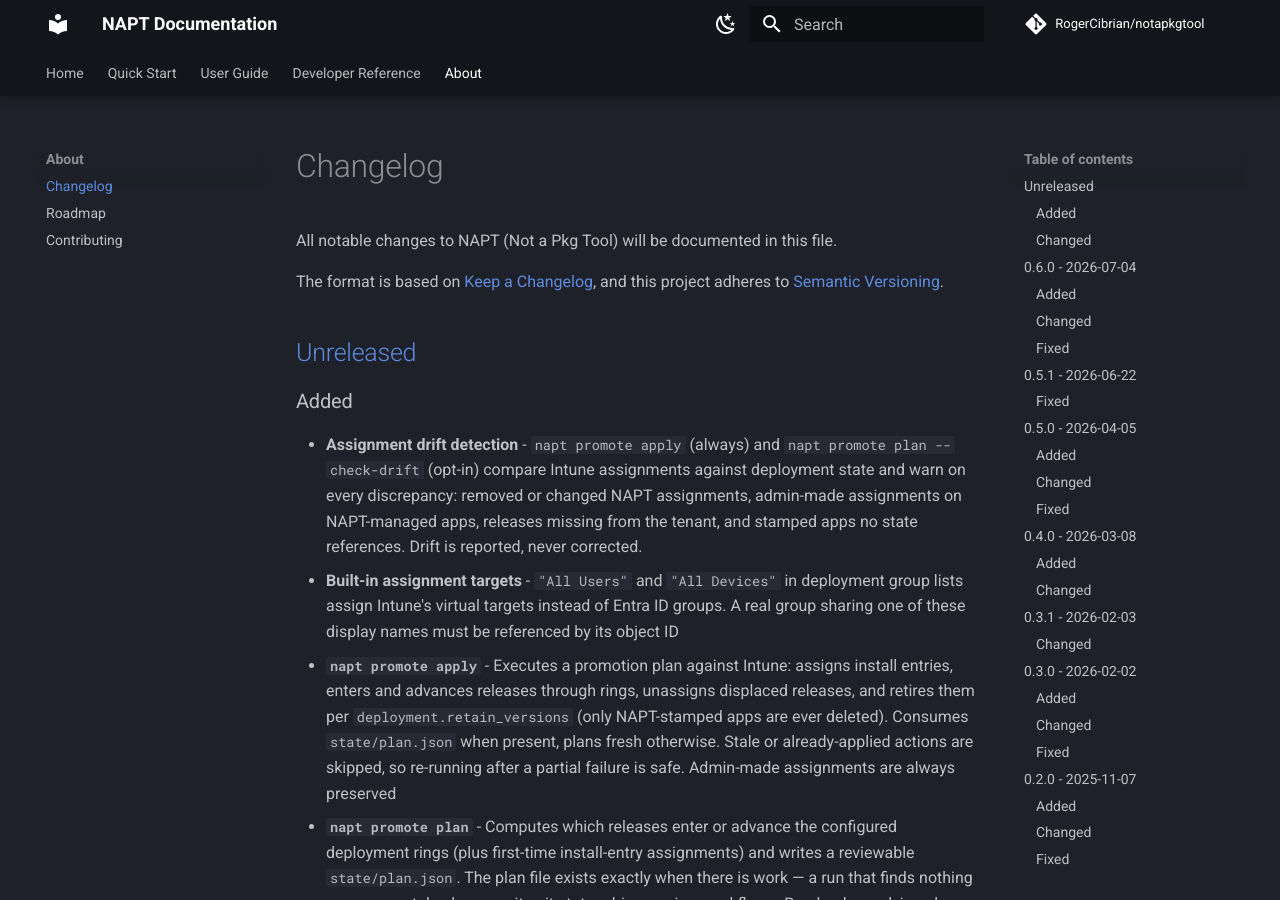
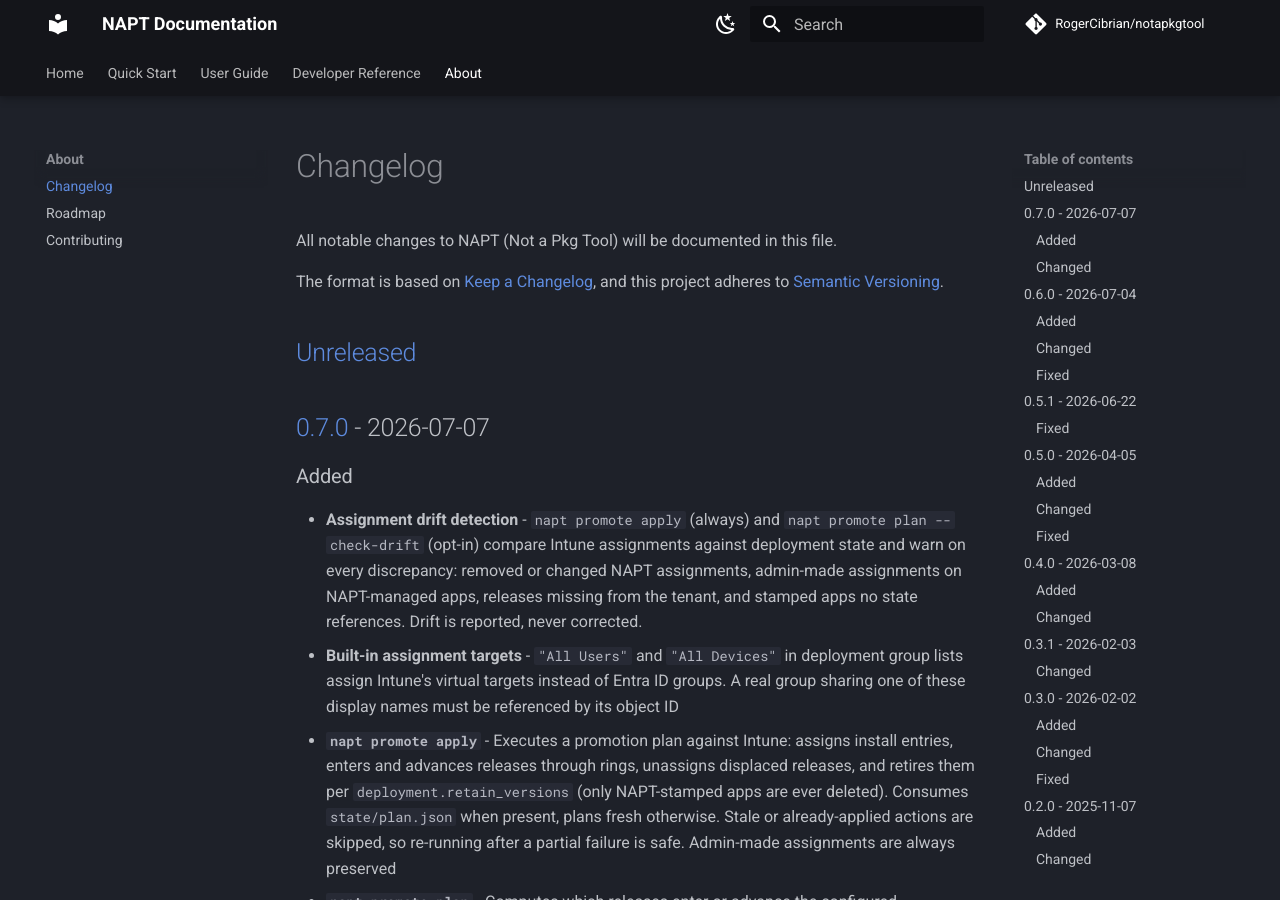
Before and after one commit to RogerCibrian/notapkgtool, an MkDocs documentation site: the page built from docs/changelog.md, in a window 1280 px wide and 900 px high. Built offline with MkDocs 1.6.1 and Material for MkDocs 9.7.7, drawn with Linux system fonts in a browser that asks for light colours; comment, search, counter and statistics services are not loaded.

Commit message:
chore: Prepare release 0.7.0 (#89)

```diff
--- a/docs/changelog.md
+++ b/docs/changelog.md
@@ -6,6 +6,8 @@
 and this project adheres to [Semantic Versioning](https://semver.org/spec/v2.0.0.html).
 
 ## [Unreleased]
+
+## [0.7.0] - 2026-07-07
 
 ### Added
 
@@ -346,7 +348,8 @@
 - **Robust Downloads** - Retry logic, atomic writes, SHA-256 verification, and conditional requests
 
 
-[Unreleased]: https://github.com/RogerCibrian/notapkgtool/compare/0.6.0...HEAD
+[Unreleased]: https://github.com/RogerCibrian/notapkgtool/compare/0.7.0...HEAD
+[0.7.0]: https://github.com/RogerCibrian/notapkgtool/compare/0.6.0...0.7.0
 [0.6.0]: https://github.com/RogerCibrian/notapkgtool/compare/0.5.1...0.6.0
 [0.5.1]: https://github.com/RogerCibrian/notapkgtool/compare/0.5.0...0.5.1
 [0.5.0]: https://github.com/RogerCibrian/notapkgtool/compare/0.4.0...0.5.0
--- a/napt/__init__.py
+++ b/napt/__init__.py
@@ -44,7 +44,7 @@
 For more details, see the individual module docstrings.
 """
 
-__version__ = "0.6.0"
+__version__ = "0.7.0"
 __author__ = "Roger Cibrian"
 __license__ = "Apache-2.0"
 __description__ = "Not a Pkg Tool - Windows/Intune packaging with PSADT"
--- a/pyproject.toml
+++ b/pyproject.toml
@@ -1,6 +1,6 @@
 [project]
 name = "napt"
-version = "0.6.0"
+version = "0.7.0"
 description = "Automates the entire workflow for packaging Windows applications and deploying them to Microsoft Intune"
 readme = "README.md"
 license = "Apache-2.0"
```
